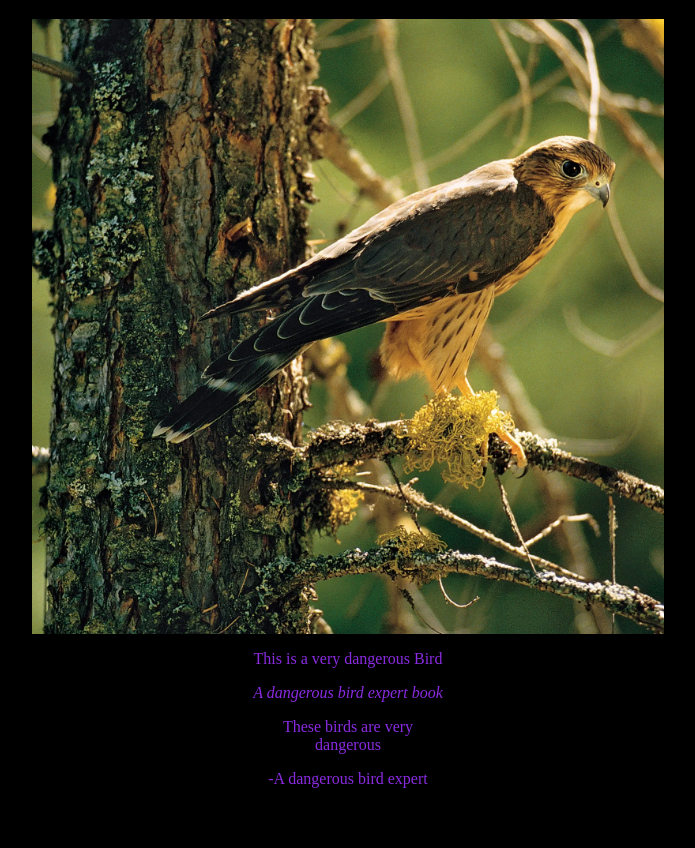
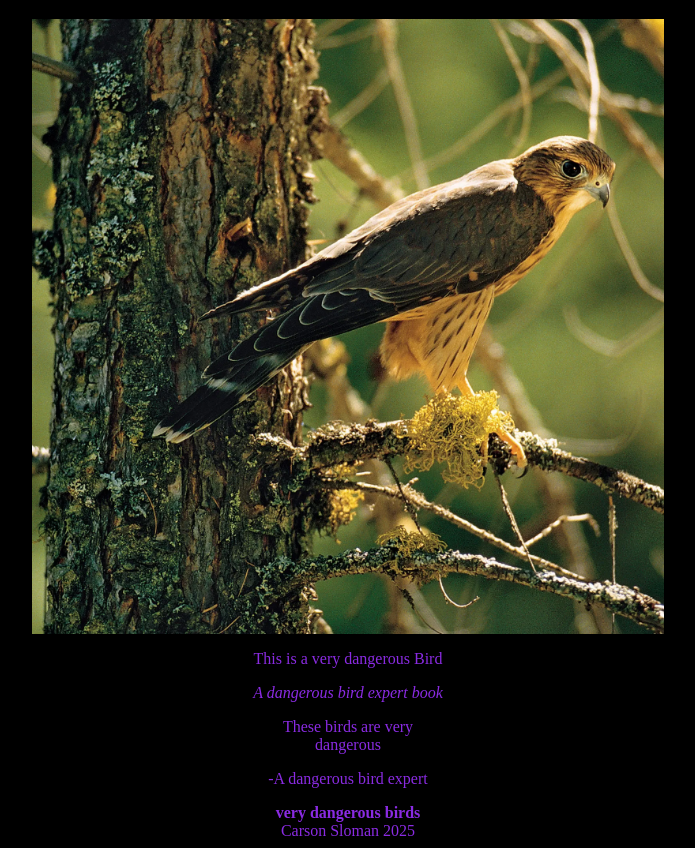
Before and after one commit to cscs463/Raptors-one, a plain HTML site: page index.html in a window 1280 px wide. Shown: the part 61-909 px from the top of the page, without its empty margins (292-987 px from the left). Before the commit the page ends 865 px from the top, so only its background shows below. Drawn offline with Linux system fonts and the light colour scheme.

Commit message:
Add files via upload

```diff
--- a/index.html
+++ b/index.html
@@ -24,6 +24,7 @@
         <p>These birds are very<br> dangerous</p>
         <p>-A dangerous bird expert</p>
     </blockquote>
-
+    <strong>very dangerous birds</strong>
+    <footer>Carson Sloman 2025</footer>
 </body>
 </html>
```
